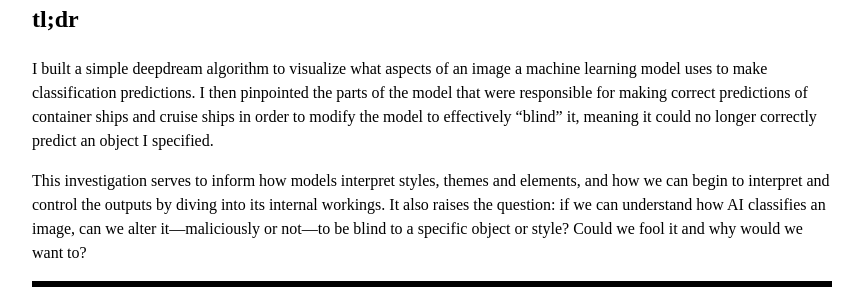
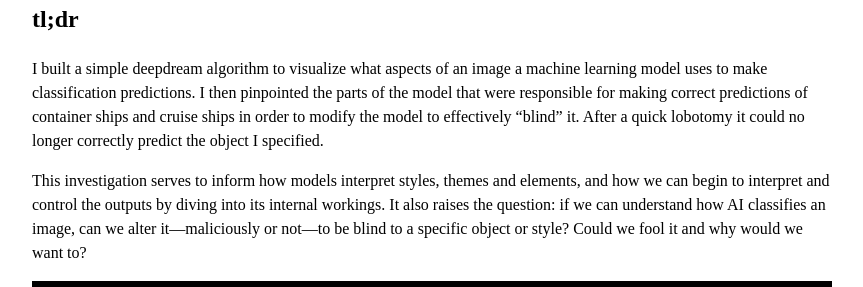
Before and after one commit to benarnav/benarnav.github.io, a Jekyll site: the page built from posts/dream_mech_interp.md, in a window 1280 px wide and 900 px high. Shown: the part 158-445 px from the top of the window, without its empty margins (208-1071 px from the left). Built offline with Jekyll 4.4.1, drawn with Linux system fonts in a browser that asks for light colours.

Commit message:
update text

```diff
--- a/posts/dream_mech_interp.md
+++ b/posts/dream_mech_interp.md
@@ -3,7 +3,7 @@ title: Do image classifiers deepdream of electric sheep?
 layout: page
 ---
 ## tl;dr
-I built a simple deepdream algorithm to visualize what aspects of an image a machine learning model uses to make classification predictions. I then pinpointed the parts of the model that were responsible for making correct predictions of container ships and cruise ships in order to modify the model to effectively "blind" it, meaning it could no longer correctly predict an object I specified.
+I built a simple deepdream algorithm to visualize what aspects of an image a machine learning model uses to make classification predictions. I then pinpointed the parts of the model that were responsible for making correct predictions of container ships and cruise ships in order to modify the model to effectively "blind" it. After a quick lobotomy it could no longer correctly predict the object I specified.
 
 This investigation serves to inform how models interpret styles, themes and elements, and how we can begin to interpret and control the outputs by diving into its internal workings. It also raises the question: if we can understand how AI classifies an image, can we alter it—maliciously or not—to be blind to a specific object or style? Could we fool it and why would we want to?
 
```
Also changed, not shown: ai.md (+1 -1 lines).
